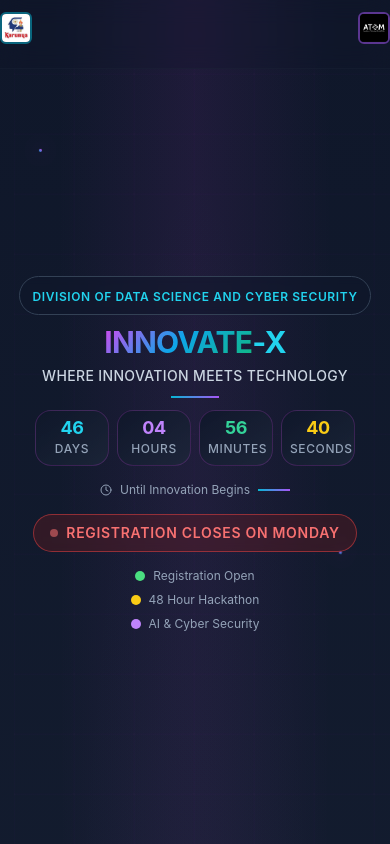
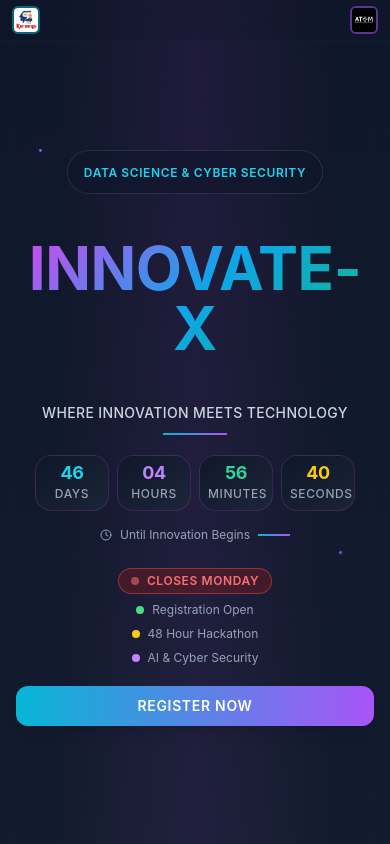
Before and after one commit to dharshan-kumarj/InnovateX_web_app, a React (Vite) app: page / in a window 390 px wide. Shown: the top 844 px of the page. Built offline with nearby package versions, Linux system fonts and the light colour scheme.

Commit message:
Hero Section for mobile Updated

```diff
--- a/src/components/Hero.tsx
+++ b/src/components/Hero.tsx
@@ -1,6 +1,6 @@
 import React, { useState } from 'react';
 import CountdownTimer from './CountdownTimer';
-import { Zap, Code, Cpu, Home, Users, FileText, Crown, Mail } from 'lucide-react';
+import { Zap, Code, Cpu, Home, Users, FileText, Crown, Mail, Menu, X } from 'lucide-react';
 import karunyaLogo from '../assets/images/Logo/karunya.jpeg';
 import atomLogo from '../assets/images/Logo/Atom.png';
 
@@ -24,14 +24,14 @@ const Hero = () => {
   ];
 
   return (
-    <section id="hero" className="relative min-h-screen flex flex-col overflow-hidden">
-      {/* Enhanced Navbar - Fully Responsive */}
+    <section id="hero" className="relative h-screen flex flex-col overflow-hidden">
+      {/* Navbar - Reduced Height for Mobile */}
       <nav className="absolute top-0 left-0 right-0 z-50 bg-slate-900/20 backdrop-blur-md border-b border-slate-800/30">
-        <div className="w-full pb-3 sm:px-4 md:px-6 lg:px-8 xl:px-12">
-          <div className="flex items-center justify-between h-14 sm:h-16 lg:h-20">
+        <div className="w-full px-3 sm:px-4 md:px-6 lg:px-8 xl:px-12">
+          <div className="flex items-center justify-between h-10 sm:h-12 md:h-16 lg:h-20">
             {/* Left Logo - Karunya University */}
             <div className="flex items-center space-x-2 sm:space-x-3 lg:space-x-4">
-              <div className="relative w-8 h-8 xs:w-9 xs:h-9 sm:w-10 sm:h-10 md:w-12 md:h-12 lg:w-14 lg:h-14 rounded-md sm:rounded-lg overflow-hidden border-2 border-cyan-500/50 hover:border-cyan-500/80 transition-colors duration-300">
+              <div className="relative w-7 h-7 xs:w-8 xs:h-8 sm:w-10 sm:h-10 md:w-12 md:h-12 lg:w-14 lg:h-14 rounded-md sm:rounded-lg overflow-hidden border-2 border-cyan-500/50 hover:border-cyan-500/80 transition-colors duration-300">
                 <img
                   src={karunyaLogo}
                   alt="Karunya University Logo"
@@ -44,13 +44,9 @@ const Hero = () => {
                   }}
                 />
                 <div className="hidden w-full h-full bg-gradient-to-r from-cyan-500 to-purple-500 flex items-center justify-center">
-                  <Zap className="w-4 h-4 sm:w-5 sm:h-5 lg:w-6 lg:h-6 text-white" />
+                  <Zap className="w-3 h-3 sm:w-4 sm:h-4 lg:w-6 lg:h-6 text-white" />
                 </div>
               </div>
-              {/* <div className="text-white hidden sm:block">
-                <div className="text-xs sm:text-sm lg:text-base font-bold">KARUNYA</div>
-                <div className="text-xs lg:text-sm text-slate-400">UNIVERSITY</div>
-              </div> */}
             </div>
 
             {/* Desktop Navigation - Centered */}
@@ -72,11 +68,7 @@ const Hero = () => {
 
             {/* Right Logo - Atom */}
             <div className="flex items-center space-x-2 sm:space-x-3 lg:space-x-4">
-              {/* <div className="text-white text-right hidden sm:block">
-                <div className="text-xs sm:text-sm lg:text-base font-bold">ATOM</div>
-                <div className="text-xs lg:text-sm text-slate-400">CLUB</div>
-              </div> */}
-              <div className="relative w-8 h-8 xs:w-9 xs:h-9 sm:w-10 sm:h-10 md:w-12 md:h-12 lg:w-14 lg:h-14 rounded-md sm:rounded-lg overflow-hidden border-2 border-purple-500/50 hover:border-purple-500/80 transition-colors duration-300">
+              <div className="relative w-7 h-7 xs:w-8 xs:h-8 sm:w-10 sm:h-10 md:w-12 md:h-12 lg:w-14 lg:h-14 rounded-md sm:rounded-lg overflow-hidden border-2 border-purple-500/50 hover:border-purple-500/80 transition-colors duration-300">
                 <img
                   src={atomLogo}
                   alt="Atom Club Logo"
@@ -89,7 +81,7 @@ const Hero = () => {
                   }}
                 />
                 <div className="hidden w-full h-full bg-gradient-to-r from-purple-500 to-pink-500 flex items-center justify-center">
-                  <Code className="w-4 h-4 sm:w-5 sm:h-5 lg:w-6 lg:h-6 text-white" />
+                  <Code className="w-3 h-3 sm:w-4 sm:h-4 lg:w-6 lg:h-6 text-white" />
                 </div>
               </div>
             </div>
@@ -97,27 +89,27 @@ const Hero = () => {
             {/* Mobile Menu Button */}
             {/* <button
               onClick={() => setMobileMenuOpen(!mobileMenuOpen)}
-              className="lg:hidden text-white p-2 rounded-lg hover:bg-slate-800/50 transition-colors ml-2"
+              className="lg:hidden text-white p-1.5 rounded-lg hover:bg-slate-800/50 transition-colors ml-1"
             >
-              {mobileMenuOpen ? <X className="w-5 h-5 sm:w-6 sm:h-6" /> : <Menu className="w-5 h-5 sm:w-6 sm:h-6" />}
+              {mobileMenuOpen ? <X className="w-4 h-4 xs:w-5 xs:h-5" /> : <Menu className="w-4 h-4 xs:w-5 xs:h-5" />}
             </button> */}
           </div>
         </div>
 
-        {/* Mobile Menu */}
+        {/* Compact Mobile Menu */}
         {mobileMenuOpen && (
           <div className="lg:hidden bg-slate-900/95 backdrop-blur-md border-t border-slate-800/50">
-            <div className="px-3 sm:px-4 py-3 sm:py-4 space-y-1 sm:space-y-2">
+            <div className="px-2 py-2 space-y-1">
               {navItems.map((item) => {
                 const IconComponent = item.icon;
                 return (
                   <button
                     key={item.id}
                     onClick={() => scrollToSection(item.id)}
-                    className="w-full text-left text-slate-300 hover:text-cyan-400 transition-colors duration-300 flex items-center space-x-3 px-3 sm:px-4 py-2 sm:py-3 rounded-lg hover:bg-slate-800/50"
+                    className="w-full text-left text-slate-300 hover:text-cyan-400 transition-colors duration-300 flex items-center space-x-3 px-3 py-2 rounded-lg hover:bg-slate-800/50"
                   >
-                    <IconComponent className="w-4 h-4 sm:w-5 sm:h-5" />
-                    <span className="text-sm sm:text-base font-medium">{item.label}</span>
+                    <IconComponent className="w-4 h-4" />
+                    <span className="text-sm font-medium">{item.label}</span>
                   </button>
                 );
               })}
@@ -132,14 +124,15 @@ const Hero = () => {
         <div className="floating-particles"></div>
       </div>
 
-      {/* Main Hero Content - Fully Responsive */}
-      <div className="flex-1 flex items-center justify-center w-full px-3 sm:px-4 md:px-6 lg:px-8 xl:px-12 pt-16 sm:pt-20 lg:pt-24">
+      {/* Main Hero Content - Improved Mobile Padding */}
+      <div className="flex-1 flex items-center justify-center w-full px-4 sm:px-4 md:px-6 lg:px-8 xl:px-12 pt-8 sm:pt-16 lg:pt-20">
         <div className="relative z-10 text-center w-full max-w-7xl mx-auto">
-          {/* Department Name */}
-          <div className="mb-3 sm:mb-4 md:mb-6">
-            <div className="inline-block bg-slate-900/50 backdrop-blur-sm border border-slate-700 rounded-full px-3 sm:px-4 md:px-6 lg:px-8 py-1.5 sm:py-2 md:py-3">
+          {/* Department Name - Better Mobile Padding */}
+          <div className="mb-3 sm:mb-3 md:mb-4">
+            <div className="inline-block bg-slate-900/60 backdrop-blur-sm border border-slate-700/60 rounded-full px-4 sm:px-4 md:px-6 lg:px-8 py-2 sm:py-1.5 md:py-2">
               <span className="text-cyan-400 text-xs sm:text-sm md:text-base lg:text-lg font-semibold tracking-wider">
-                DIVISION OF DATA SCIENCE AND CYBER SECURITY
+                <span className="sm:hidden">DATA SCIENCE & CYBER SECURITY</span>
+                <span className="hidden sm:inline">DIVISION OF DATA SCIENCE AND CYBER SECURITY</span>
               </span>
             </div>
           </div>
@@ -161,52 +154,69 @@ const Hero = () => {
             </div>
           </div>
 
-          {/* Main heading with comprehensive responsive design */}
-          <div className="relative mb-3 sm:mb-4 md:mb-6 lg:mb-8">
-            <h1 className="text-3xl xs:text-4xl sm:text-5xl md:text-6xl lg:text-7xl xl:text-8xl 2xl:text-9xl font-bold mb-2 sm:mb-3 lg:mb-4 heading-font leading-none">
+          {/* Main heading - Larger on Mobile */}
+          <div className="relative mb-2 sm:mb-3 md:mb-4 lg:mb-6">
+            {/* Mobile Stacked Layout with Larger Font */}
+            <div className="sm:hidden py-8">
+              <h1 className="font-bold heading-font leading-none">
+                <div className="gradient-text text-6xl xs:text-7xl">INNOVATE-X</div>
+              </h1>
+            </div>
+
+            {/* Desktop Inline Layout */}
+            <h1 className="hidden sm:block text-5xl md:text-6xl lg:text-7xl xl:text-8xl 2xl:text-9xl font-bold mb-2 sm:mb-3 lg:mb-4 heading-font leading-none">
               <span className="gradient-text">INNOVATE</span>
               <span className="text-cyan-400">-X</span>
             </h1>
 
-            {/* Subtitle with comprehensive responsive styling */}
-            <div className="relative">
+            {/* Subtitle - More Compact on Mobile */}
+            <div className="relative mt-3 sm:mt-0">
               <p className="text-sm xs:text-base sm:text-lg md:text-xl lg:text-2xl xl:text-3xl mb-2 sm:mb-3 lg:mb-4 text-slate-300 font-medium tracking-wide leading-relaxed">
                 WHERE INNOVATION MEETS TECHNOLOGY
               </p>
-              <div className="w-12 xs:w-16 sm:w-20 md:w-24 lg:w-32 h-0.5 sm:h-1 bg-gradient-to-r from-cyan-500 to-purple-500 mx-auto"></div>
+              <div className="w-16 xs:w-20 sm:w-20 md:w-24 lg:w-32 h-0.5 sm:h-1 bg-gradient-to-r from-cyan-500 to-purple-500 mx-auto"></div>
             </div>
           </div>
 
-          {/* Enhanced Countdown Timer - Fully Responsive */}
-          <div className="mb-4 sm:mb-6 md:mb-8 lg:mb-12">
+          {/* Enhanced Countdown Timer - Reduced Spacing */}
+          <div className="mb-3 sm:mb-4 md:mb-6 lg:mb-8 py-3">
             <CountdownTimer />
           </div>
 
-          {/* Event Info - Fully Responsive */}
-          <div className="space-y-3 sm:space-y-4 md:space-y-6 lg:space-y-8">
-            {/* Registration Closing Notice */}
-            <div className="mb-4 sm:mb-6">
-              <div className="inline-block bg-red-900/30 backdrop-blur-sm border border-red-500/50 rounded-full px-4 sm:px-6 md:px-8 py-2 sm:py-3">
-                <span className="text-red-400 text-sm sm:text-base md:text-lg font-semibold tracking-wider flex items-center space-x-2">
+          {/* Event Info - Compact for Mobile */}
+          <div className="space-y-2 sm:space-y-3 md:space-y-4 lg:space-y-6">
+            {/* Registration Closing Notice - More Compact */}
+            <div className="mb-2 sm:mb-4">
+              <div className="inline-block bg-red-900/40 backdrop-blur-sm border border-red-500/50 rounded-full px-3 sm:px-4 md:px-6 py-1 sm:py-1.5 md:py-2">
+                <span className="text-red-400 text-xs sm:text-sm md:text-base lg:text-lg font-semibold tracking-wider flex items-center space-x-2">
                   <div className="w-2 h-2 bg-red-400 rounded-full animate-pulse"></div>
-                  <span>REGISTRATION CLOSES ON MONDAY</span>
+                  <span className="sm:hidden">CLOSES MONDAY</span>
+                  <span className="hidden sm:inline">REGISTRATION CLOSES ON MONDAY</span>
                 </span>
               </div>
             </div>
 
-            <div className="flex flex-col xs:flex-row items-center justify-center space-y-2 xs:space-y-0 xs:space-x-4 sm:space-x-6 md:space-x-8 lg:space-x-12 text-slate-400">
-              <div className="flex items-center space-x-2">
-                <div className="w-2.5 h-2.5 sm:w-3 sm:h-3 bg-green-400 rounded-full"></div>
+            {/* Event Features - Mobile Stack with Better Space Utilization */}
+            <div className="grid grid-cols-1 xs:grid-cols-3 gap-y-2 xs:gap-x-3 sm:gap-x-4 md:gap-x-6 lg:gap-x-8 text-slate-400 max-w-xs xs:max-w-md mx-auto">
+              <div className="flex items-center justify-center space-x-2">
+                <div className="w-2 h-2 sm:w-2.5 sm:h-2.5 bg-green-400 rounded-full"></div>
                 <span className="text-xs sm:text-sm md:text-base">Registration Open</span>
               </div>
-              <div className="flex items-center space-x-2">
-                <div className="w-2.5 h-2.5 sm:w-3 sm:h-3 bg-yellow-400 rounded-full"></div>
+              <div className="flex items-center justify-center space-x-2">
+                <div className="w-2 h-2 sm:w-2.5 sm:h-2.5 bg-yellow-400 rounded-full"></div>
                 <span className="text-xs sm:text-sm md:text-base">48 Hour Hackathon</span>
               </div>
-              <div className="flex items-center space-x-2">
-                <div className="w-2.5 h-2.5 sm:w-3 sm:h-3 bg-purple-400 rounded-full"></div>
+              <div className="flex items-center justify-center space-x-2">
+                <div className="w-2 h-2 sm:w-2.5 sm:h-2.5 bg-purple-400 rounded-full"></div>
                 <span className="text-xs sm:text-sm md:text-base">AI & Cyber Security</span>
               </div>
+            </div>
+
+            {/* Mobile-only CTA Button */}
+            <div className="sm:hidden pt-3">
+              <button className="w-full bg-gradient-to-r from-cyan-500 to-purple-500 text-white px-6 py-2.5 rounded-xl font-semibold text-sm tracking-wider shadow-lg">
+                REGISTER NOW
+              </button>
             </div>
           </div>
         </div>
```
